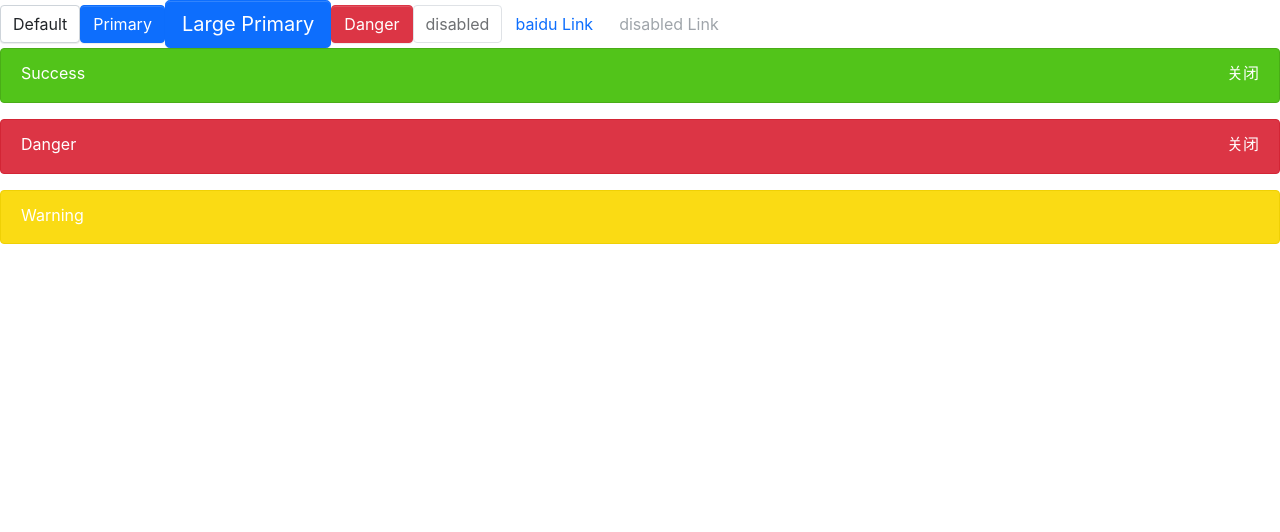
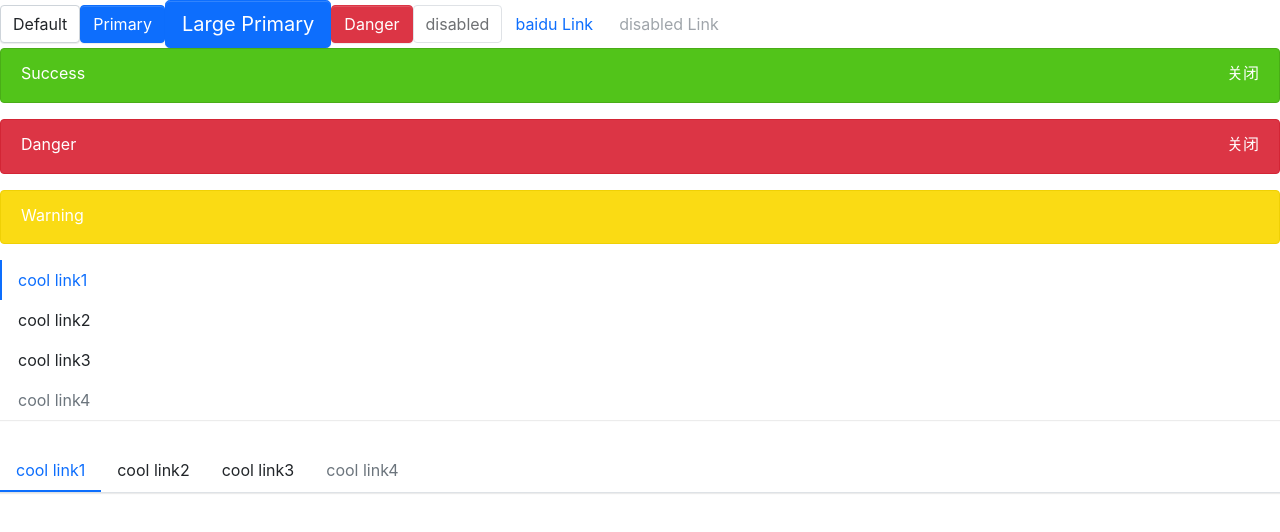
Before and after one commit to rayhomie/rayhomieui, a React (Create React App) app: page / in a window 1280 px wide. Shown: the top 532 px of the page. Built offline with nearby package versions, Linux system fonts and the light colour scheme.

Commit message:
menu第一版

```diff
--- a/src/App.tsx
+++ b/src/App.tsx
@@ -2,6 +2,8 @@ import React, { useState } from 'react';
 import './styles/index.scss';
 import Button, { ButtonSize, ButtonType } from './components/Button/index'
 import Alert, { AlertType } from './components/Alert/index'
+import Menu from './components/Menu/index';
+import MenuItem from './components/Menu/MenuItem';
 
 function App() {
   const [state, setState] = useState(false)
@@ -58,6 +60,18 @@ function App() {
       <Alert alertType={AlertType.Success} title='Success' visible></Alert>
       <Alert alertType={AlertType.Danger} title='Danger' visible></Alert>
       <Alert alertType={AlertType.Warning} title='Warning' closable={false} visible></Alert>
+      <Menu defaultIndex={0} onSelect={(i) => alert(i)} mode='vertical'>
+        <MenuItem index={0}>cool link1</MenuItem>
+        <MenuItem index={1}>cool link2</MenuItem>
+        <MenuItem index={2}>cool link3</MenuItem>
+        <MenuItem index={3} disabled>cool link4</MenuItem>
+      </Menu>
+      <Menu defaultIndex={0} onSelect={(i) => alert(i)}>
+        <MenuItem index={0}>cool link1</MenuItem>
+        <MenuItem index={1}>cool link2</MenuItem>
+        <MenuItem index={2}>cool link3</MenuItem>
+        <MenuItem index={3} disabled>cool link4</MenuItem>
+      </Menu>
     </div>
   );
 }
--- /dev/null
+++ b/src/components/Menu/MenuItem.tsx
@@ -0,0 +1,30 @@
+import React, { useContext } from 'react'
+import classNames from 'classnames';
+import { MenuContext } from './index'
+
+interface MenuItemProps {
+    index: number//每个item不用的索引值
+    disabled?: boolean//是否可用
+    className?: string
+    style?: React.CSSProperties
+}
+
+const MenuItem: React.FC<MenuItemProps> = (props) => {
+    const { index, disabled, className, style, children } = props;
+    const context = useContext(MenuContext)//使用共享的context
+    const classes = classNames('menu-item', className, {
+        'is-disabled': disabled,
+        'is-active': context.index === index
+    })
+    const handleClick = () => {
+        //点击li触发onSelect方法并传递相应index给父组件
+        if (context.onSelect && !disabled) context.onSelect(index)
+    }
+    return (
+        <li className={classes} style={style} onClick={handleClick}>
+            {children}
+        </li>
+    )
+}
+MenuItem.displayName = 'MenuItem'
+export default MenuItem
--- /dev/null
+++ b/src/components/Menu/_style.scss
@@ -0,0 +1,47 @@
+.menu {
+    display: flex;
+    flex-wrap: wrap;
+    padding-left: 0;
+    margin-bottom: 30px;
+    list-style: none;
+    border-bottom: $menu-border-width solid $menu-border-color;
+    box-shadow: $menu-box-shadow;
+
+    .menu-item {
+        padding: $menu-item-padding-y $menu-item-padding-x;
+        cursor: pointer;
+        transition: $menu-transition;
+
+        &:hover,
+        &:focus {
+            text-decoration: none;
+        }
+
+        &.is-disabled {
+            color: $menu-item-disabled-color;
+            pointer-events: none;
+            cursor: default;
+        }
+
+        &.is-active,
+        &:hover {
+            color: $menu-item-active-color;
+            border-bottom: $menu-item-active-border-width solid $menu-item-active-color;
+        }
+    }
+}
+
+.menu-vertical {
+    flex-direction: column;
+    border-bottom: 0;
+
+    .menu-item {
+        border-left: $menu-item-active-border-width solid transparent;
+
+        &.is-active,
+        &:hover {
+            border-bottom: 0;
+            border-left: $menu-item-active-border-width solid $menu-item-active-color;
+        }
+    }
+}
--- /dev/null
+++ b/src/components/Menu/index.tsx
@@ -0,0 +1,50 @@
+import React, { useState, createContext } from 'react'
+import classNames from 'classnames';
+
+type MenuMode = 'horizontal' | 'vertical'
+type selectCallback = (selectedIndex: number) => void
+
+interface MenuProps {//定义组件props类型
+    defaultIndex?: number//默认被选中的索引值（默认0）
+    mode?: MenuMode//横向|纵向（默认横向）
+    onSelect?: selectCallback//点击选择之后的触发的函数
+    className?: string//用户自定义的传入的class
+    style?: React.CSSProperties//用户自定义组件的style传递给ul
+}
+
+interface MenuContext {//定义context传递类型，子父组件间传值
+    index: number
+    onSelect?: selectCallback
+}
+//导出创建的context供子组件使用且提供默认值
+export const MenuContext = createContext<MenuContext>({ index: 0 })
+
+const Menu: React.FC<MenuProps> = (props) => {
+    const { defaultIndex, mode, children, className, style, onSelect } = props
+    const [Active, setActive] = useState(defaultIndex)//由父组件进行所有状态的维护
+    const classes = classNames('menu', className, {
+        'menu-vertical': mode === 'vertical'
+    })
+    const handleClick = (index: number) => {
+        setActive(index)//维护状态改变
+        if (onSelect) onSelect(index)//执行用户自定义传入的方法
+    }
+    //初始化需要共享的状态和修改的方法
+    const passedContext: MenuContext = {
+        index: Active || 0,//将状态共享
+        onSelect: handleClick//将函数共享
+    }
+    //使用context所有的状态都由父组件进行控制
+    return (
+        <ul className={classes} style={style}>
+            <MenuContext.Provider value={passedContext}>{/*提供者*/}
+                {children}
+            </MenuContext.Provider>
+        </ul>
+    )
+}
+Menu.defaultProps = {
+    defaultIndex: 0,
+    mode: 'horizontal'
+}
+export default Menu
--- a/src/styles/index.scss
+++ b/src/styles/index.scss
@@ -14,4 +14,7 @@
 @import "../components/Button/style";
 
 //Alert
-@import "../components/Alert/style"
+@import "../components/Alert/style";
+
+//Menu
+@import "../components/Menu/style";
```
Also changed, not shown: 1 other file (tests, documents, lock files or other folders).
